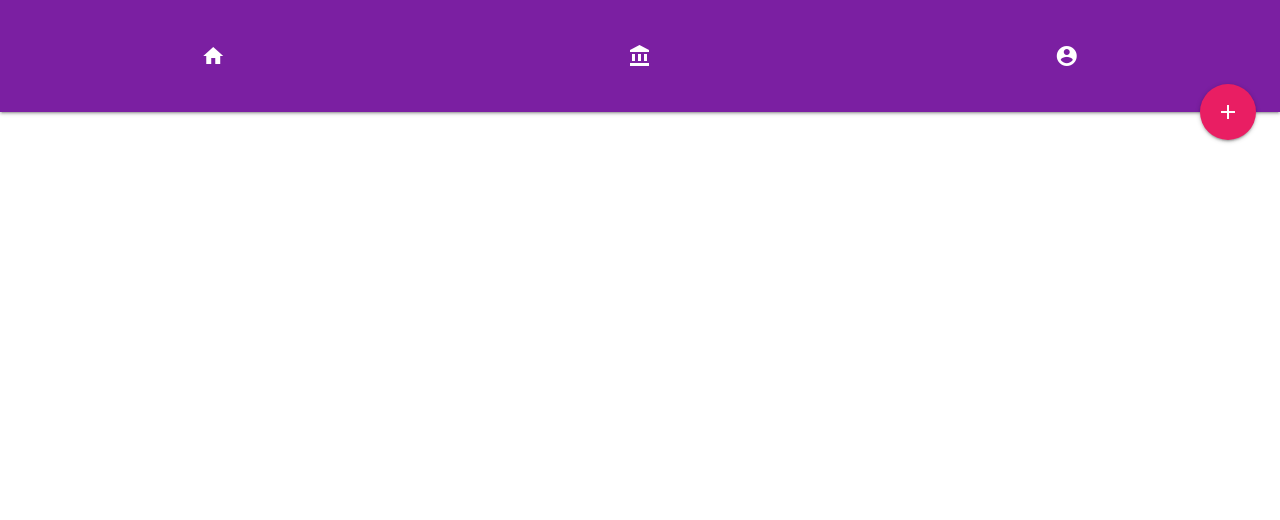
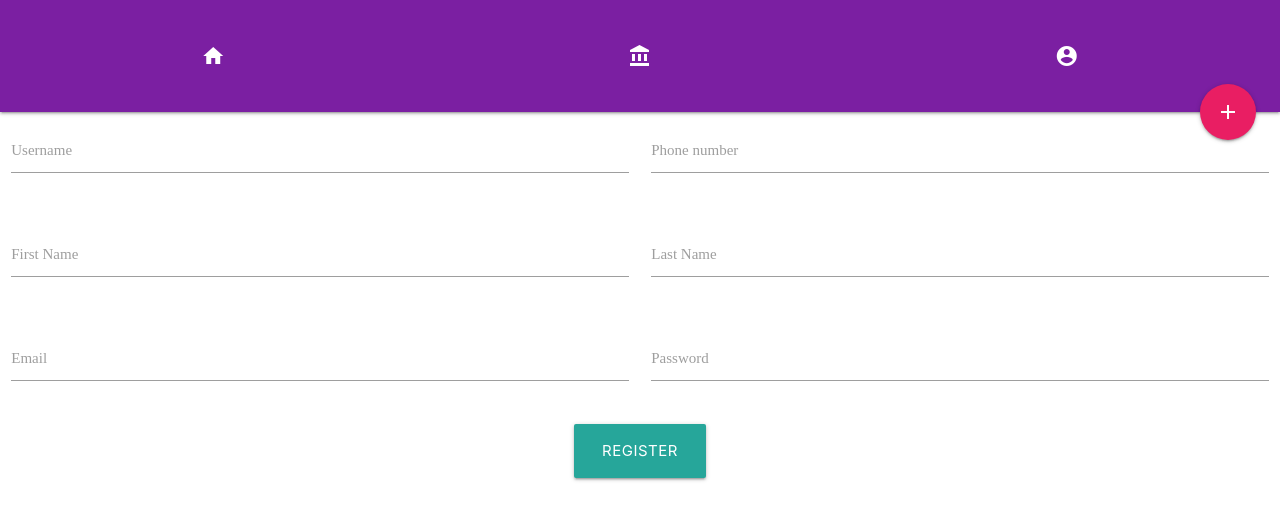
Before and after one commit to devjosegomez/Vue-Library, a Vue app: page /Register in a window 1280 px wide. Shown: the top 520 px of the page. Built offline with nearby package versions, Linux system fonts and the light colour scheme; a web font is replaced by a local one.

Commit message:
Axios /register

```diff
--- a/src/components/NewBook.vue
+++ b/src/components/NewBook.vue
@@ -45,7 +45,6 @@ export default {
           author: '',
           publisedDate: '',
           selectedCategories: [],
-          success: false,
           categories:
           [
             "Action and Adventure",
@@ -89,7 +88,8 @@ export default {
               })
               .then(function (response) {
                   currentObj.output = response.data;
-                  this.success = true
+
+                  this.$route.router.go('/NewBook')
               })
               .catch(function (error) {
                 currentObj.output = error;
--- a/src/components/Register.vue
+++ b/src/components/Register.vue
@@ -1,35 +1,35 @@
 <template>
 <div class="row card-content valign center">
-    <form class="col s12">
+    <form class="col s12" @submit="formSubmit">
       <div class="row">
         <div class="input-field col s6">
-            <input id="username" type="text" class="validate" maxlength="18">
+            <input id="username" type="text" class="validate" maxlength="18" v-model="username">
             <label for="username">Username</label>
         </div>
         <div class="input-field col s6">
-            <input id="phone" type="tel" class="validate" maxlength="18">
+            <input id="phone" type="tel" class="validate" maxlength="18" v-model="phone">
             <label for="phone">Phone number</label>
         </div>
       </div>
 
       <div class="row">
         <div class="input-field col s6">
-          <input id="first_name" type="text" class="validate" maxlength="15">
+          <input id="first_name" type="text" class="validate" maxlength="15" v-model="name">
           <label for="first_name">First Name</label>
         </div>
         <div class="input-field col s6">
-          <input id="last_name" type="text" class="validate" maxlength="15">
+          <input id="last_name" type="text" class="validate" maxlength="15" v-model="lastName">
           <label for="last_name">Last Name</label>
         </div>
       </div>
 
       <div class="row">
         <div class="input-field col s6">
-          <input id="email" type="email" class="validate" maxlength="27">
+          <input id="email" type="email" class="validate" maxlength="27" v-model="email">
           <label for="email">Email</label>
         </div>
         <div class="input-field col s6">
-          <input id="password" type="password" class="validate" maxlength="27">
+          <input id="password" type="password" class="validate" maxlength="27" v-model="password">
           <label for="password">Password</label>
         </div>
       </div>
@@ -44,8 +44,34 @@ export default {
     name: 'Register',
     data(){
         return {
-
+          "username": "",
+          "email": "",
+          "password": "",
+          "name": "",
+          "lastName": "",
+          "phone": ""
         }
-    }
+    },
+    methods: {
+          formSubmit(e) {
+              e.preventDefault();
+              let currentObj = this;
+              this.axios.post('http://localhost:3000/users', {
+                "username": this.username,
+                "email": this.email,
+                "password": this.password,
+                "name": this.name,
+                "lastName": this.lastName,
+                "phone": this.phone
+              })
+              .then(function (response) {
+                  currentObj.output = response.data;
+                  this.$route.router.go('/Login')
+              })
+              .catch(function (error) {
+                currentObj.output = error;
+              });
+            }
+        }
 }
 </script>
--- a/src/router/index.js
+++ b/src/router/index.js
@@ -16,17 +16,17 @@ export default new Router({
       component: Home
     },
     {
-      path: 'Login',
+      path: '/Login',
       name: 'Login',
       component: Login
     },
     {
-      path: 'Register',
+      path: '/Register',
       name: 'Register',
       component: Register
     },
     {
-      path: 'NewBook',
+      path: '/NewBook',
       name: 'NewBook',
       component: NewBook
     }
```
